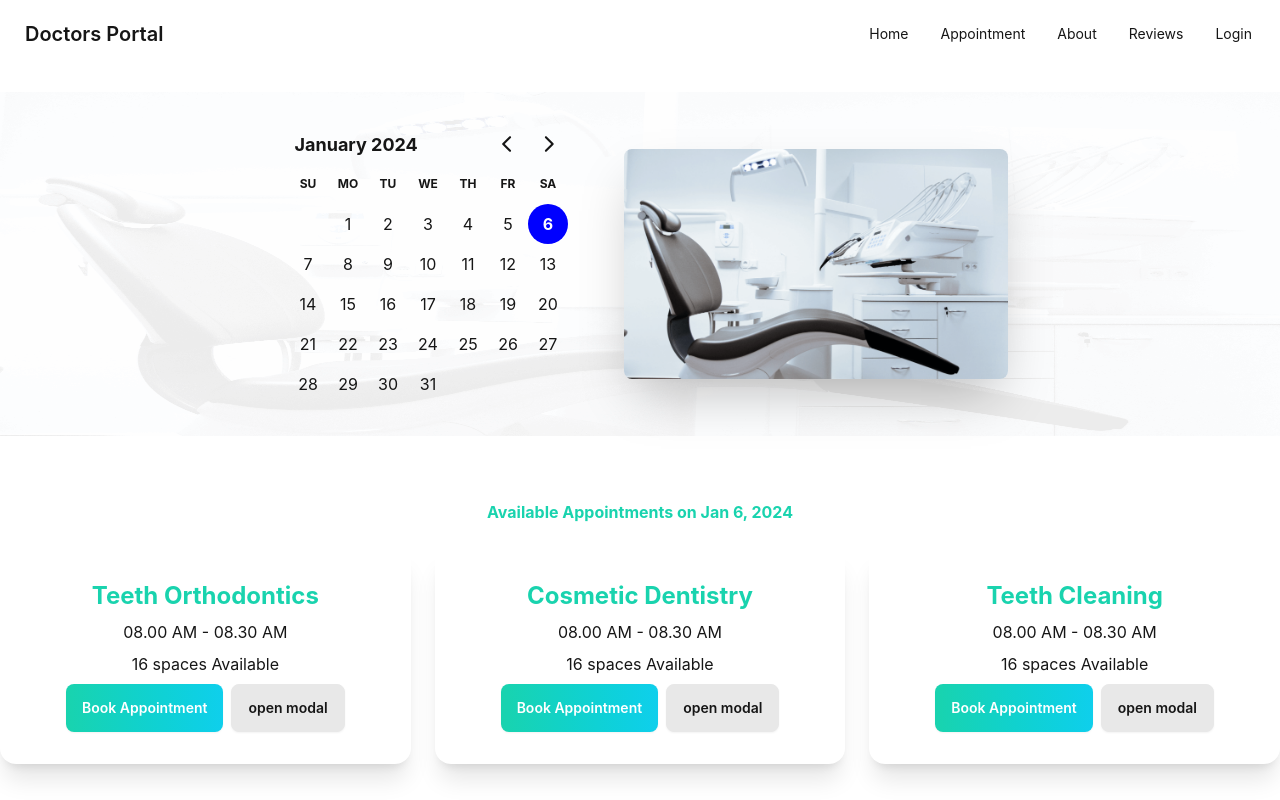
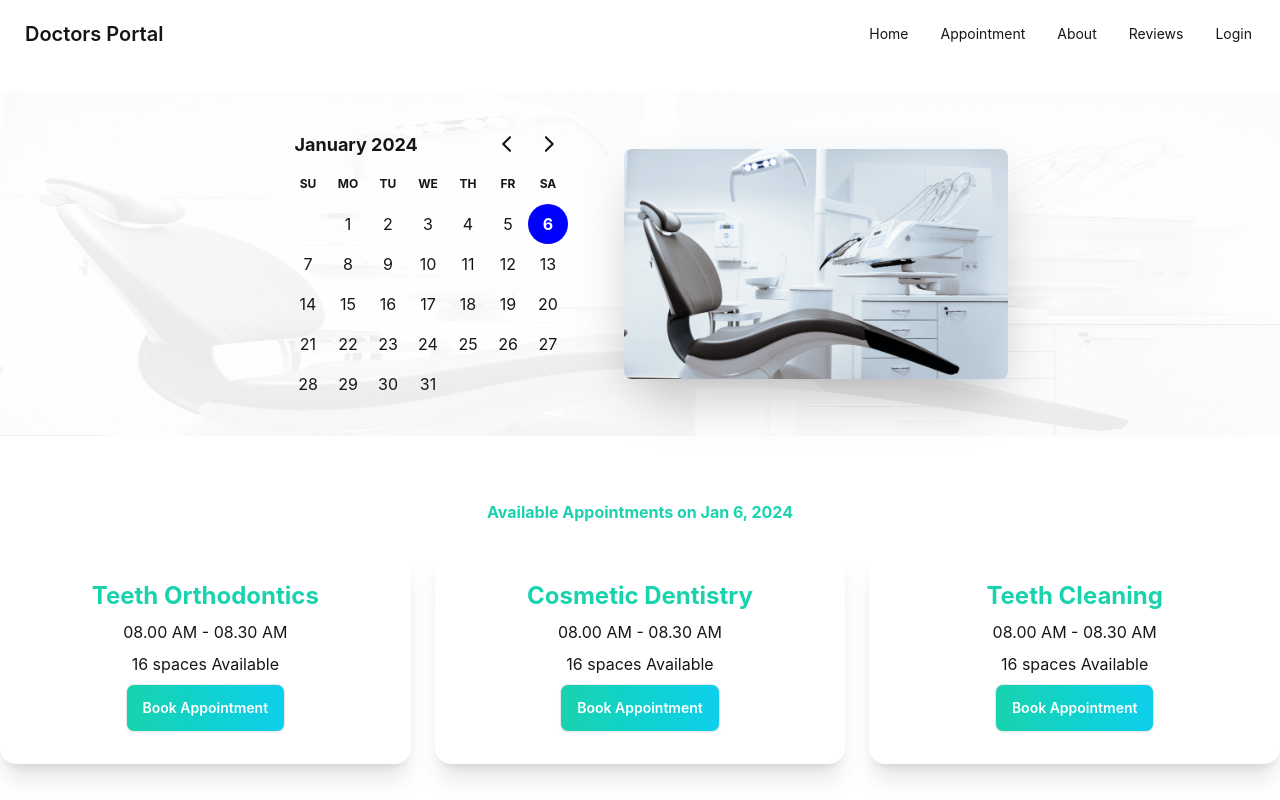
Before and after one commit to Authoi234/doctors-portal, a React (Create React App) app: page /appointment in a window 1280 px wide. Shown: the top 800 px of the page. Built offline with nearby package versions, Linux system fonts and the light colour scheme.

Commit message:
data passed in booking modal and modal is successfully showed

```diff
--- a/src/Pages/Appointment/AvailableAppointments/AppointmentOption.js
+++ b/src/Pages/Appointment/AvailableAppointments/AppointmentOption.js
@@ -1,7 +1,7 @@
 import React from 'react';
 import PrimaryButton from '../../../Components/PrimaryButton/PrimaryButton';
 
-const AppointmentOption = ({ appointmentOption }) => {
+const AppointmentOption = ({ appointmentOption, setTreatment }) => {
     const { name, slots } = appointmentOption;
     return (
         <div className="card shadow-xl">
@@ -10,8 +10,7 @@ const AppointmentOption = ({ appointmentOption }) => {
                 <p>{slots.length > 0 ? slots[0] : 'Try another Day'}</p>
                 <p>{slots.length} {slots.length > 1 ? 'spaces' : 'space'} Available</p>
                 <div className="card-actions justify-center">
-                    <PrimaryButton>Book Appointment</PrimaryButton>
-                    <label htmlFor="booking-modal" className="btn">open modal</label>
+                    <label htmlFor="booking-modal" className="btn bg-gradient-to-r from-secondary to-primary text-white" onClick={() => setTreatment(appointmentOption)} >Book Appointment</label>
                 </div>
             </div>
         </div>
--- a/src/Pages/Appointment/AvailableAppointments/AvailableAppointments.js
+++ b/src/Pages/Appointment/AvailableAppointments/AvailableAppointments.js
@@ -1,9 +1,11 @@
 import { format } from 'date-fns';
 import React, { useEffect, useState } from 'react';
 import AppointmentOption from './AppointmentOption';
+import BookingModal from '../BookingModal/BookingModal';
 
 const AvailableAppointments = ({selectedDate}) => {
     const [appointmentOptions, setAppointmentOptions] = useState([]);
+    const [treatment, setTreatment] = useState(null);
 
     useEffect(() => {
         fetch('appointmentOptions.json')
@@ -16,9 +18,14 @@ const AvailableAppointments = ({selectedDate}) => {
             <p className='text-center text-secondary font-bold'>Available Appointments on {format(selectedDate, 'PP')}</p>
             <div className='grid lg:grid-cols-3 md:grid-cols-2 sm:grid-cols-1 gap-6 mt-6'>
                 {
-                    appointmentOptions.map(option => <AppointmentOption key={option._id} appointmentOption={option}></AppointmentOption>)
+                    appointmentOptions.map(option => <AppointmentOption key={option._id} appointmentOption={option} setTreatment={setTreatment}></AppointmentOption>)
                 }
             </div>
+            {
+                treatment &&
+                <BookingModal
+                treatment={treatment}
+            ></BookingModal>}
         </section>
     );
 };
--- a/src/Pages/Appointment/BookingModal/BookingModal.js
+++ b/src/Pages/Appointment/BookingModal/BookingModal.js
@@ -1,13 +1,14 @@
 import React from 'react';
 
-const BookingModal = () => {
+const BookingModal = ({treatment}) => {
+    const {name} = treatment;
     return (
         <>
             <input type="checkbox" id="booking-modal" className="modal-toggle" />
             <div className="modal">
                 <div className="modal-box relative">
                     <label htmlFor='booking-modal' className="btn btn-sm btn-circle btn-ghost absolute right-2 top-2">✕</label>
-                    <h3 className="text-lg font-bold">Congratulations random Internet user!</h3>
+                    <h3 className="text-lg font-bold">{name}</h3>
                     <p className="py-4">You've been selected for a chance to get one year of subscription to use Wikipedia for free!</p>
                 </div>
             </div>
```
